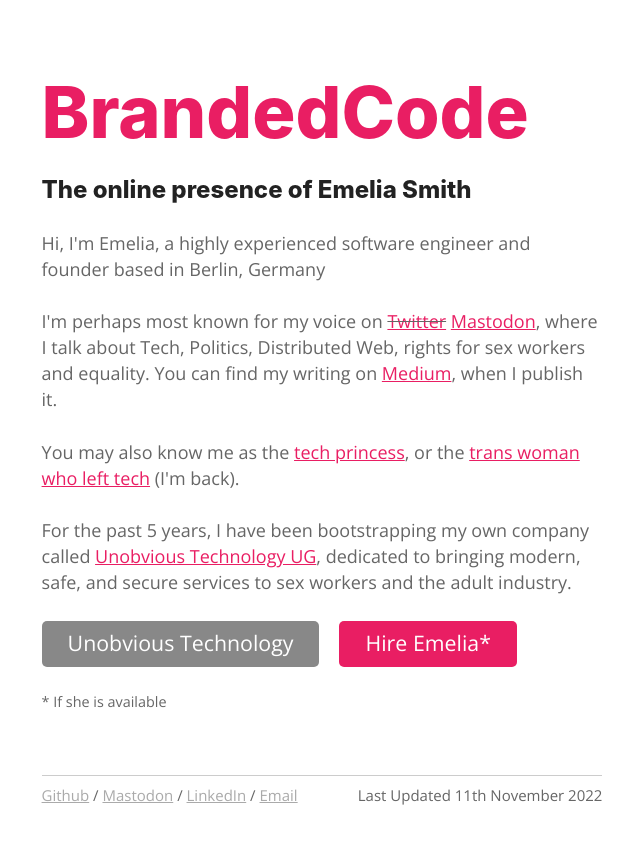
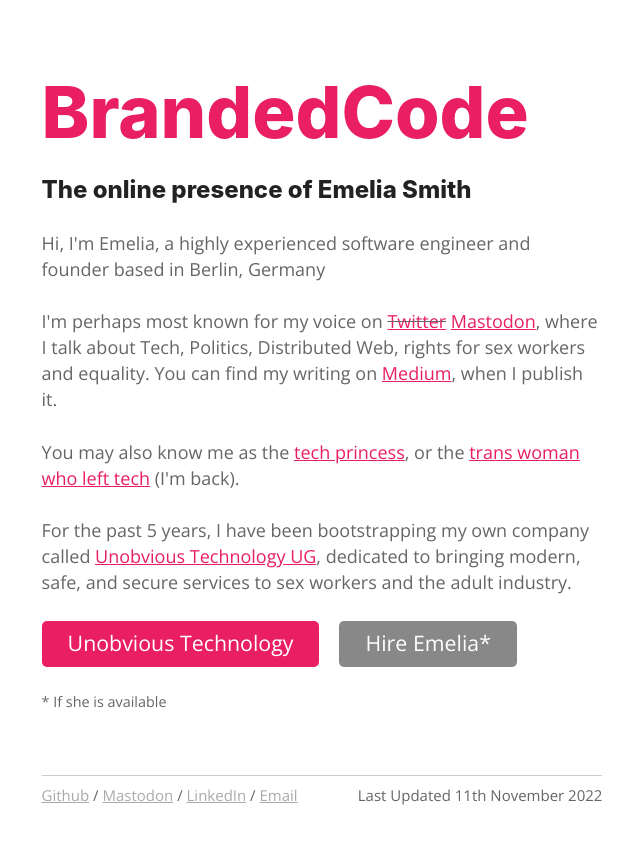
Before and after one commit to ThisIsMissEm/brandedcode.com, a Next.js app: page / in a window 1280 px wide. Shown: the top 844 px of the page, without its empty margins (318-958 px from the left). Built offline with nearby package versions, Linux system fonts and the light colour scheme.

Commit message:
fix which button is primary

```diff
--- a/src/pages/index.js
+++ b/src/pages/index.js
@@ -2,7 +2,7 @@
 import Responsive from 'react-responsive'
 
 const Button = ({ isPrimary, ...props}) => (
-  <a className={isPrimary ? "button" : "button button-primary"} {...props} />
+  <a className={isPrimary ? "button button-primary" : "button"} {...props} />
 )
 
 const Today = new Date()
```
